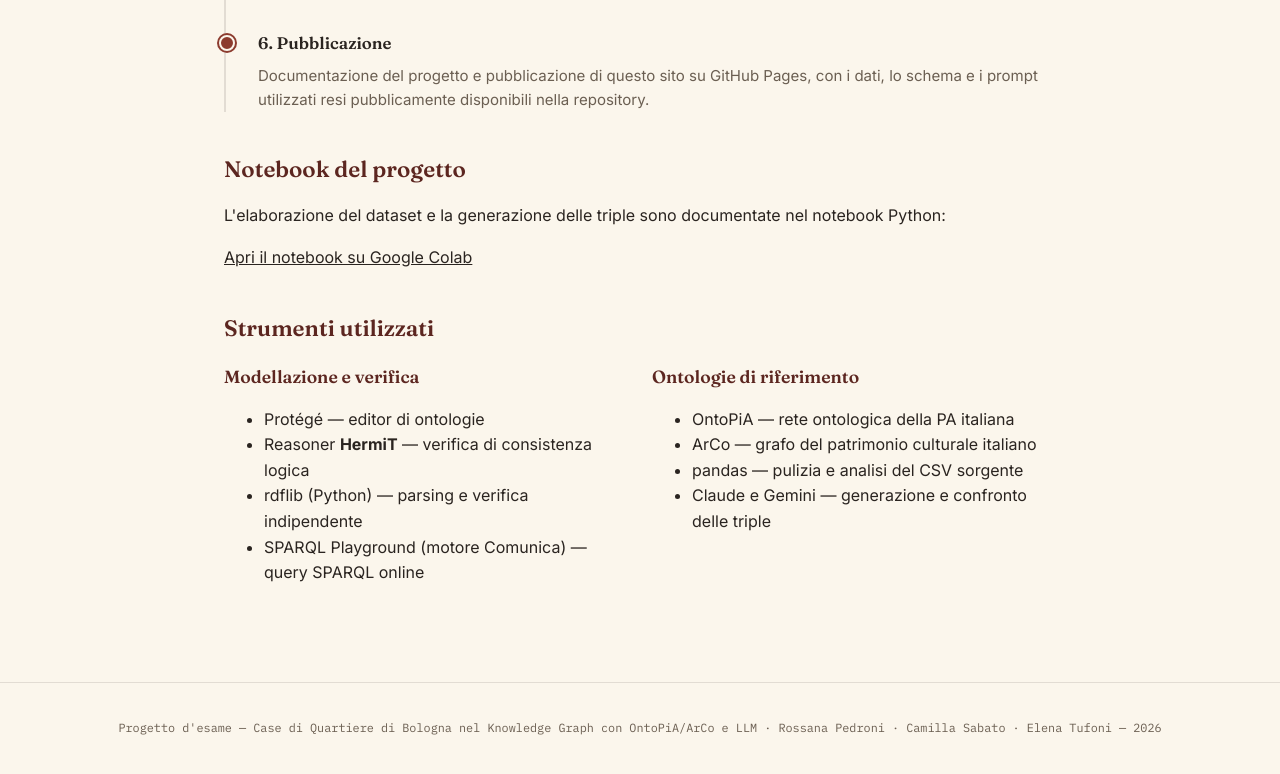
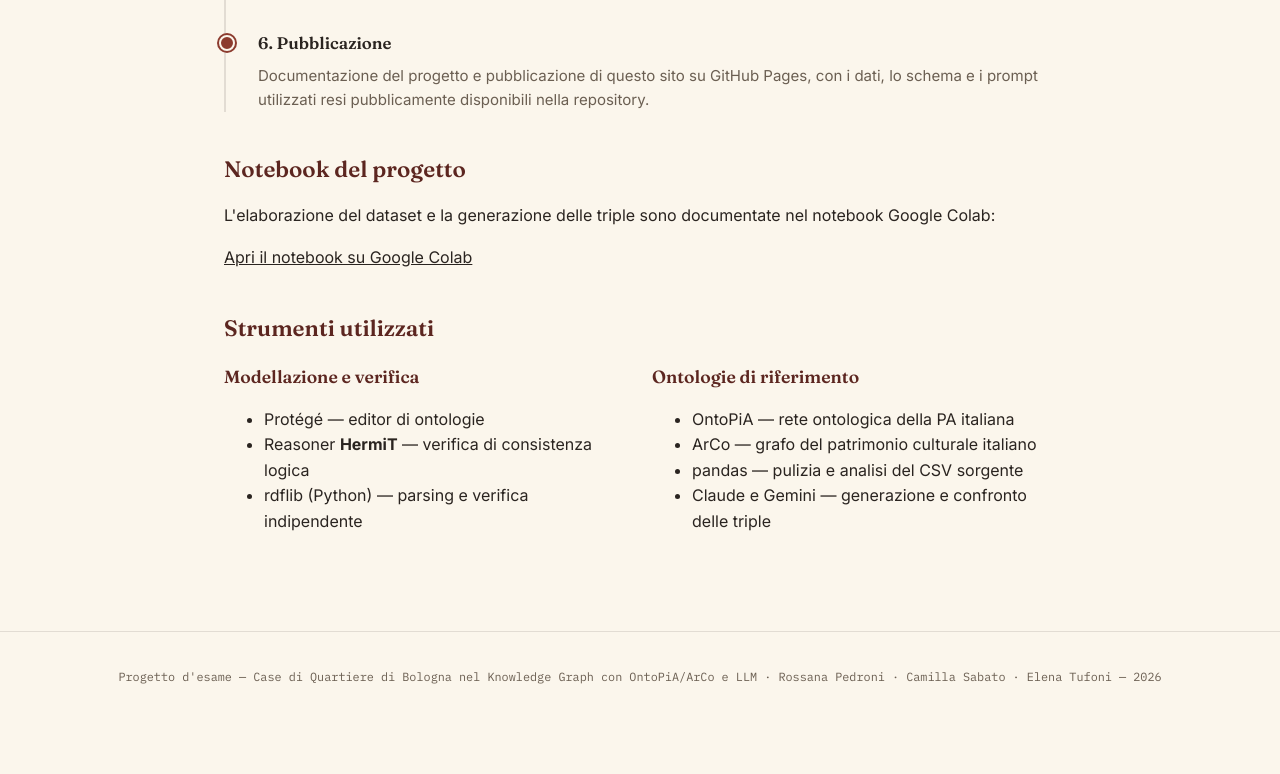
Before and after one commit to eletfn/case-di-quartiere-bologna2, a plain HTML site: page methodology.html in a window 1280 px wide. Shown: the part 1327-2101 px from the top of the page. After the commit the page ends 2066 px from the top, so only its background shows below. Drawn offline with Linux system fonts and the light colour scheme.

Commit message:
Update methodology.html

```diff
--- a/methodology.html
+++ b/methodology.html
@@ -65,7 +65,7 @@
     </div>
 
     <h2>Notebook del progetto</h2>
-    <p>L'elaborazione del dataset e la generazione delle triple sono documentate nel notebook Python:</p>
+    <p>L'elaborazione del dataset e la generazione delle triple sono documentate nel notebook Google Colab:</p>
  <p><a href="https://colab.research.google.com/drive/1bf9gQRHNSyTTojuHl5Hlv2-R2PRlTFoE#scrollTo=_nayeBr0e7FN" target="_blank" rel="noopener" style="text-decoration: underline;">Apri il notebook su Google Colab</a></p>
 
     <h2>Strumenti utilizzati</h2>
@@ -76,7 +76,6 @@
           <li><a href="https://protege.stanford.edu/" target="_blank" rel="noopener">Protégé</a> — editor di ontologie</li>
           <li>Reasoner <strong>HermiT</strong> — verifica di consistenza logica</li>
           <li><a href="https://github.com/RDFLib/rdflib" target="_blank" rel="noopener">rdflib</a> (Python) — parsing e verifica indipendente</li>
-          <li><a href="https://atomgraph.github.io/SPARQL-Playground/" target="_blank" rel="noopener">SPARQL Playground</a> (motore Comunica) — query SPARQL online</li>
         </ul>
       </div>
       <div>
```
